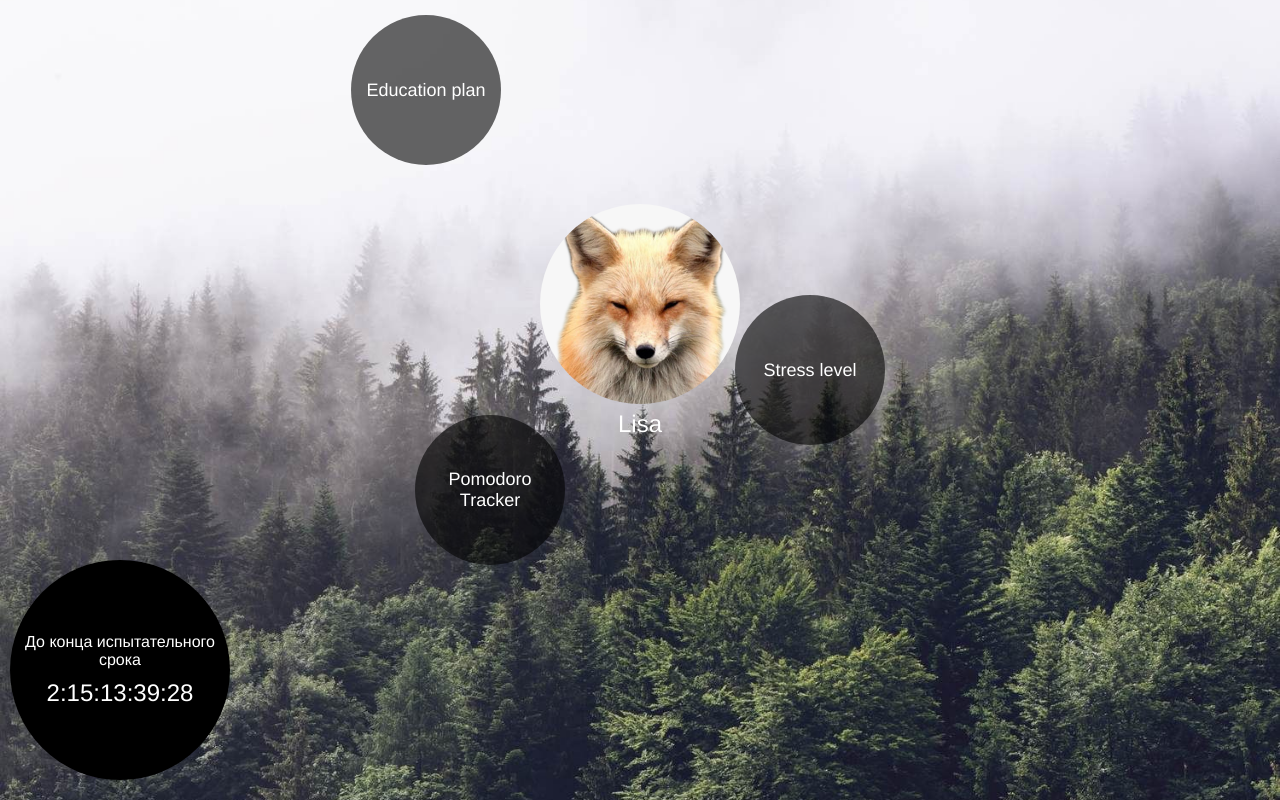
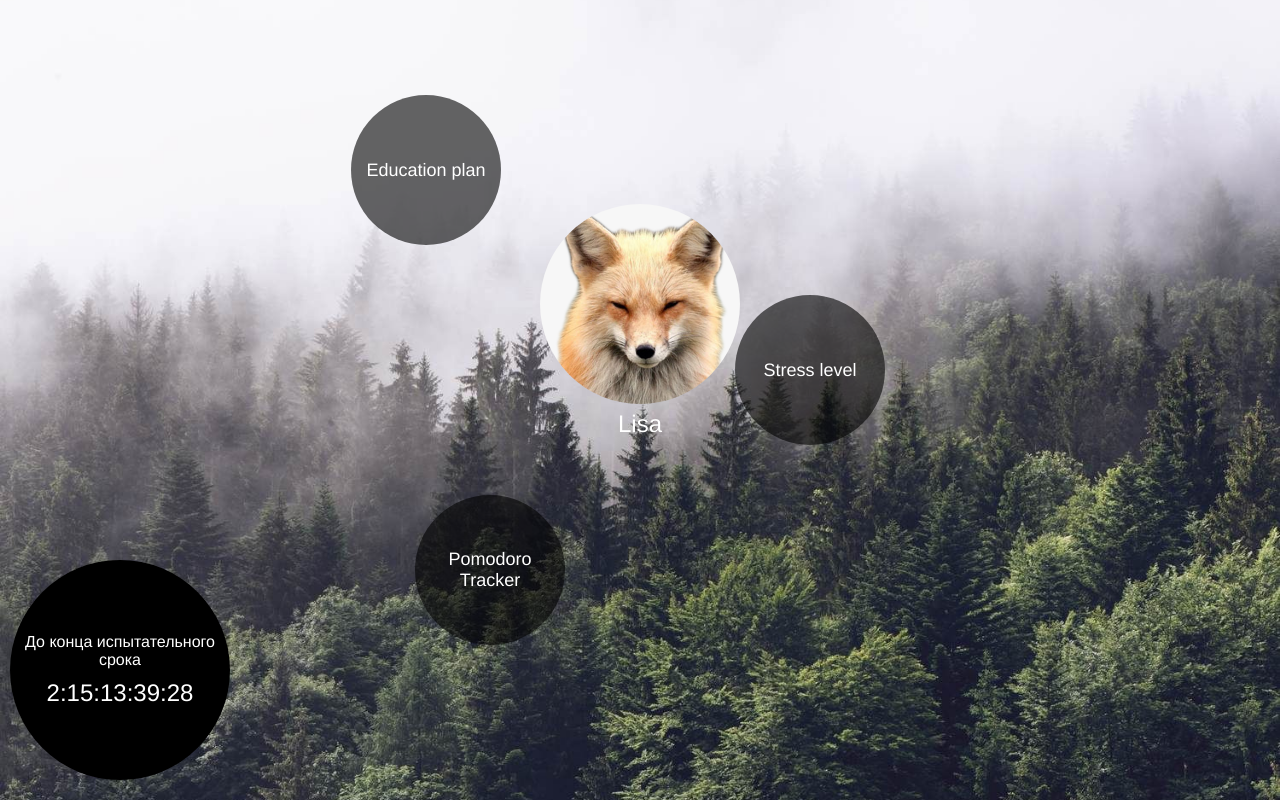
Before and after one commit to Purofox/circus-with-horses, a Vue app: page / in a window 1280 px wide. Built offline with nearby package versions, Linux system fonts and the light colour scheme; what vue-lodash would draw is missing.

Commit message:
Fixed some styles

```diff
--- a/src/components/MainList/MainList.vue
+++ b/src/components/MainList/MainList.vue
@@ -84,7 +84,7 @@ export default {
 }
 
 .round-list__element {
-  /*animation: rot 10s infinite linear;*/
+  /* animation: rot 10s infinite linear; */
   height: 150px;
   left: 70px;
   position: absolute;
@@ -121,12 +121,12 @@ export default {
 
 .round-list__element:first-child {
   left: -5vw;
-  top: -20vh;
+  top: -10vh;
 }
 
 .round-list__element:nth-child(2) {
   left: 0;
-  top: 30vh;
+  top: 40vh;
 }
 
 .round-list__element:last-child {
--- a/src/components/Pomodoro/Pomodoro.vue
+++ b/src/components/Pomodoro/Pomodoro.vue
@@ -22,12 +22,16 @@
 </template>
 
 <script>
-const audio = new Audio('../assets/audio/alarm-clock-bell.mp3');
+const audio = new Audio();
+audio.src = '../../assets/audio/alarm-clock-bell.mp3';
+audio.preload = 'auto';
+audio.play();
+
 export default {
     name: "Pomodoro",
     data() {
       return {
-        timer: 10,
+        timer: 25*60,
         sessionName: "Work",
         interval: '',
         edit: false,
--- a/src/components/ToDoList/ToDoList.vue
+++ b/src/components/ToDoList/ToDoList.vue
@@ -85,13 +85,11 @@
       return todos;
     },
     active: function(todos) {
-      console.log('active!');
       return todos.filter(function(todo) {
         return !todo.completed;
       });
     },
     completed: function(todos) {
-      console.log('completed!');
       return todos.filter(function(todo) {
         return todo.completed;
       });
@@ -400,8 +398,7 @@
     border-radius: 3px;
   }
 
-  .clear-completed,
-  html .clear-completed:active {
+  .clear-completed {
     position: relative;
     line-height: 20px;
     text-decoration: none;
```
